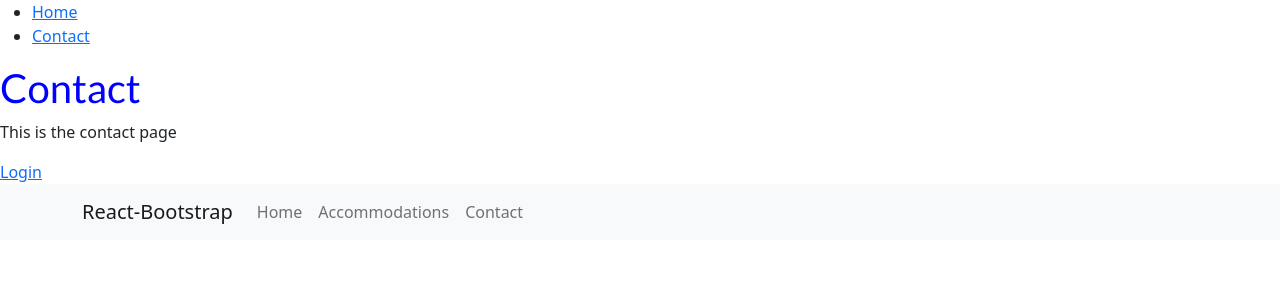
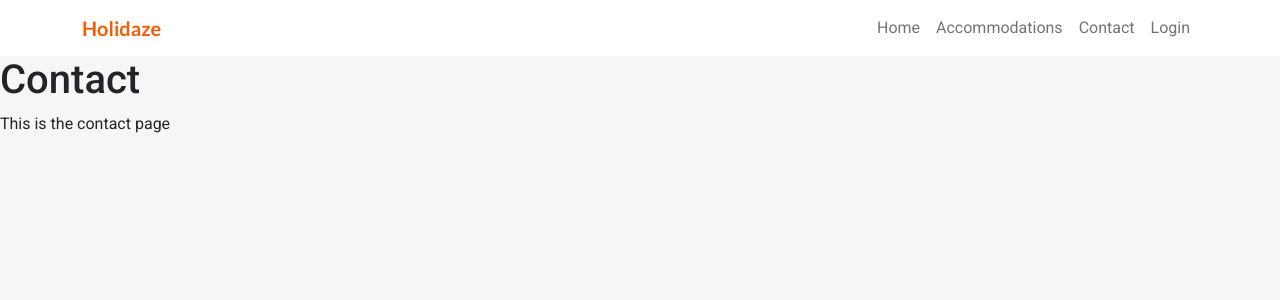
Before and after one commit to Mturalyon/project-exam-2-marius-saeteraas, a React (Create React App) app: page /contact in a window 1280 px wide. Shown: the top 300 px of the page. Built offline with nearby package versions, Linux system fonts and the light colour scheme.

Commit message:
responsive navbar with routes

```diff
--- a/src/App.js
+++ b/src/App.js
@@ -1,12 +1,10 @@
 import './sass/styles.scss';
-import Layouts from './components/layout/Layouts';
 import Layout from './components/layout/Layout';
 
 
 function App() {
   return (
     <div>
-      <Layouts />
       <Layout />
     </div>
   );
--- a/src/components/layout/Layout.js
+++ b/src/components/layout/Layout.js
@@ -4,27 +4,50 @@ import {
     Route,
     Link
 } from "react-router-dom";
+import NavDropdown from 'react-bootstrap/NavDropdown';
 import Navbar from 'react-bootstrap/Navbar';
 import Nav from 'react-bootstrap/Nav';
-import Container from 'react-bootstrap/Container'
+import Container from 'react-bootstrap/Container';
+
+import Home from "../pages/home/Home";
+import Contact from "../pages/contact/Contact";
 
 
 function Layout() {
     return (
         <>
+            <Router>
                 <Navbar bg="light" expand="lg">
                     <Container>
-                    <Navbar.Brand href="#home">React-Bootstrap</Navbar.Brand>
+                        <Navbar.Brand href="#home" className="logo">Holidaze</Navbar.Brand>
                         <Navbar.Toggle aria-controls="basic-navbar-nav" />
-                    <Navbar.Collapse id="basic-navbar-nav">
-                        <Nav className="me-auto">
-                            <Nav.Link href="#home">Home</Nav.Link>
-                            <Nav.Link href="#link">Accommodations</Nav.Link>
-                            <Nav.Link href="#link">Contact</Nav.Link>
+
+                        <Navbar.Collapse id="basic-navbar-nav" className="justify-content-end">
+                            <Nav>
+                                <Link to="/" className="nav-link">Home</Link>
+                                <Link to="#" className="nav-link">Accommodations</Link>
+                                <Link to="/contact" className="nav-link">Contact</Link>
+                                <Link to="#" className="nav-link">Login</Link>
+
+                                <NavDropdown title="Admin" id="basic-nav-dropdown" className="d-none">
+                                    <Link to="#" className="dropdown-item">Admin Panel</Link>
+                                    <NavDropdown.Divider />
+                                    <Link to="#" className="dropdown-item">Manage</Link>
+                                    <Link to="#" className="dropdown-item">Create</Link>
+                                    <Link to="#" className="dropdown-item">Enquiries</Link>
+                                    <Link to="#" className="dropdown-item">Messages</Link>
+                                </NavDropdown>
                             </Nav>
                         </Navbar.Collapse>
+
                     </Container>
                 </Navbar>
+
+                <Routes>
+                    <Route path="/" element={<Home />} />
+                    <Route path="/contact" element={<Contact />} />
+                </Routes>
+            </Router>
         </>
     );
 };
--- a/src/components/layout/Layouts.js
+++ /dev/null
@@ -1,36 +0,0 @@
-import {
-    BrowserRouter as Router,
-    Routes,
-    Route,
-    Link
-} from "react-router-dom";
-
-
-import Home from "../pages/home/Home";
-import Contact from "../pages/contact/Contact";
-import Login from "../pages/login/Login";
-
-function Layouts() {
-    return (
-        <>
-            <Router>
-                <nav>
-                    <ul>
-                        <li><Link to="/">Home</Link></li>
-                        <li><Link to="/contact">Contact</Link></li>
-                    </ul>
-                </nav>
-
-                <Routes>
-                    <Route path="/" element={<Home />} />
-                    <Route path="/contact" element={<Contact />} />
-                    <Route path="/login" element={<Login />} />
-                </Routes>
-            </Router>
-
-        </>
-
-    );
-}
-
-export default Layouts;
--- a/src/components/pages/contact/Contact.js
+++ b/src/components/pages/contact/Contact.js
@@ -1,11 +1,8 @@
-import { Link } from "react-router-dom";
-
 function Contact() {
     return (
         <>
             <h1>Contact</h1>
             <p>This is the contact page</p>
-            <Link to="/login">Login</Link>
         </>
     );
 };
--- a/src/components/pages/login/Login.js
+++ b/src/components/pages/login/Login.js
@@ -1,11 +1,8 @@
-import { Link } from "react-router-dom";
-
 function Login() {
     return (
         <>
             <h1>Login</h1>
             <p>This is the login page</p>
-            <Link to="/">Home</Link>
 
         </>
     )
--- a/src/sass/partials/_globals.scss
+++ b/src/sass/partials/_globals.scss
@@ -1,4 +1,41 @@
-h1 {
-    color: blue;
-    font-family: $font-secondary;
+* {
+    margin: 0;
+    padding: 0;
 }
+
+body {
+    box-sizing: border-box;
+    font-family: $font-primary;
+    background-color: $color-bg;
+}
+
+ul {
+    list-style: none;
+    padding: 0;
+}
+
+a {
+    text-decoration: none;
+    color: black;
+}
+
+//Navigation
+.navbar {
+    background-color: $color-white !important;
+
+    .logo {
+        color: $color-primary !important;
+        font-family: $font-secondary;
+        font-weight: bold;
+    }
+
+    .nav-link:hover {
+        color: $color-primary !important;
+        text-decoration: underline;
+    }
+
+    .dropdown-item:hover {
+        background-color: $color-primary;
+        color: $color-white;
+    }
+}
--- a/src/sass/partials/_variables.scss
+++ b/src/sass/partials/_variables.scss
@@ -4,3 +4,12 @@ sans-serif;
 
 $font-secondary: 'Lato',
 sans-serif;
+
+//Colours
+$color-primary: #F25D07;
+$color-hover-dark: #AA440A;
+$color-bg: #F6F6F6;
+$color-text-grey: #787878;
+$color-white: #FFFFFF;
+$color-warning-red: #F91717;
+$color-success-green: #1FB242;
```
Lines whose indentation alone changed are shown as unchanged.
